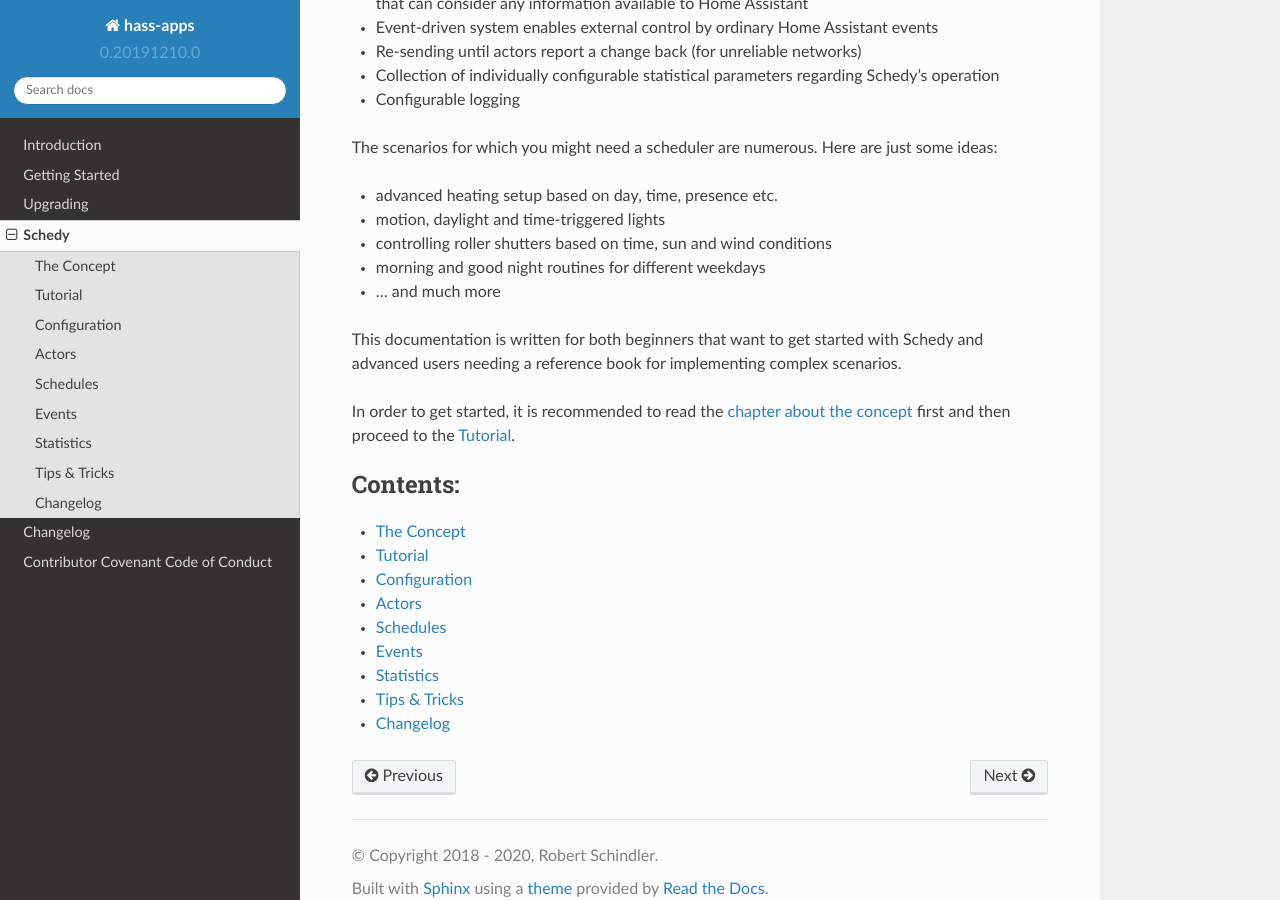
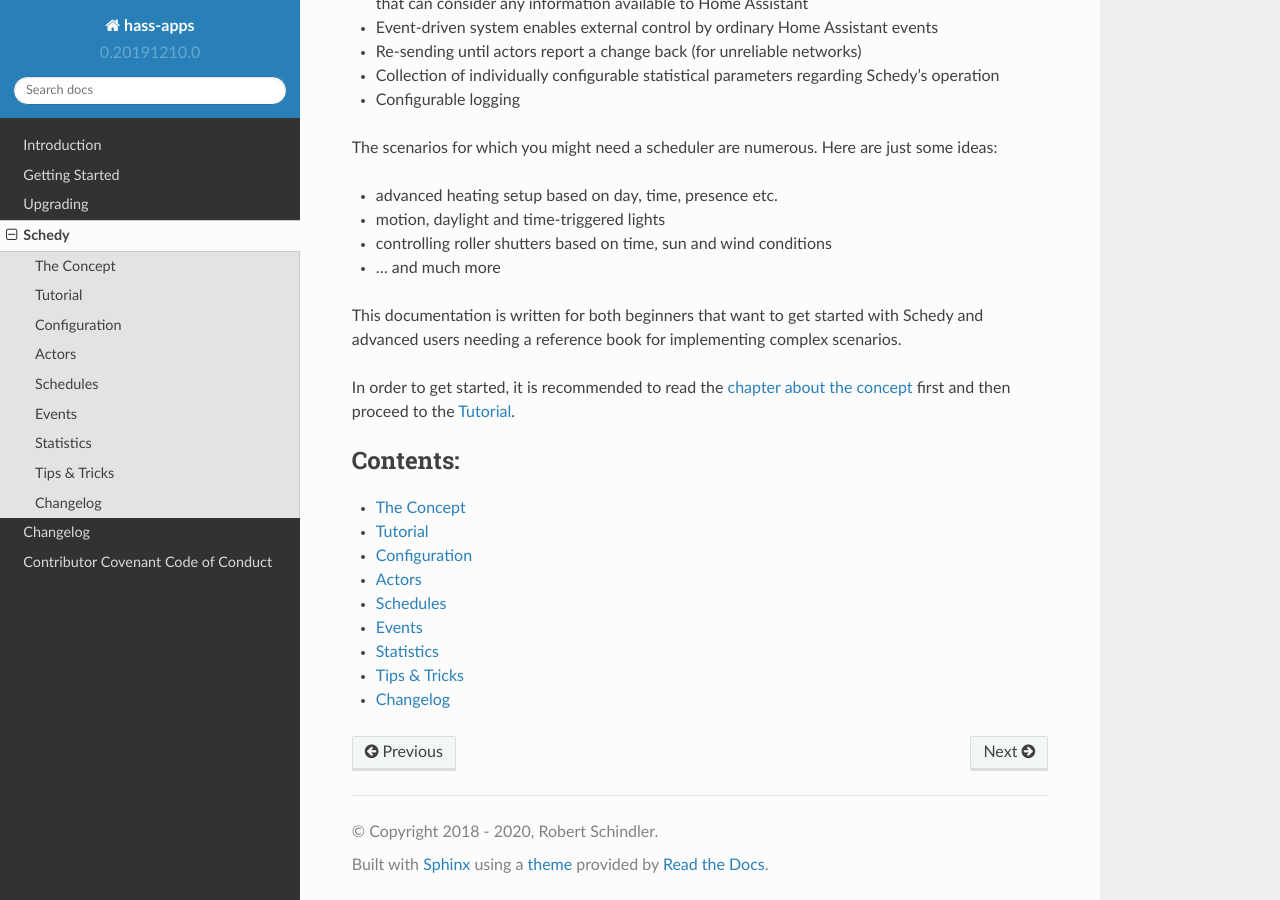
Before and after one commit to bob1de/hass-apps, a Sphinx documentation site: the page built from docs/apps/schedy/index.rst, in a window 1280 px wide and 900 px high, scrolled down 653 px. Built offline with Sphinx 7.4.7 and the Read the Docs theme 2.0.0, drawn with Linux system fonts in a browser that asks for light colours.

Commit message:
[schedy] Removed bad usage scenario in docs

```diff
--- a/docs/apps/schedy/index.rst
+++ b/docs/apps/schedy/index.rst
@@ -39,7 +39,6 @@ are just some ideas:
 * advanced heating setup based on day, time, presence etc.
 * motion, daylight and time-triggered lights
 * controlling roller shutters based on time, sun and wind conditions
-* morning and good night routines for different weekdays
 * ... and much more
 
 This documentation is written for both beginners that want to get
```
